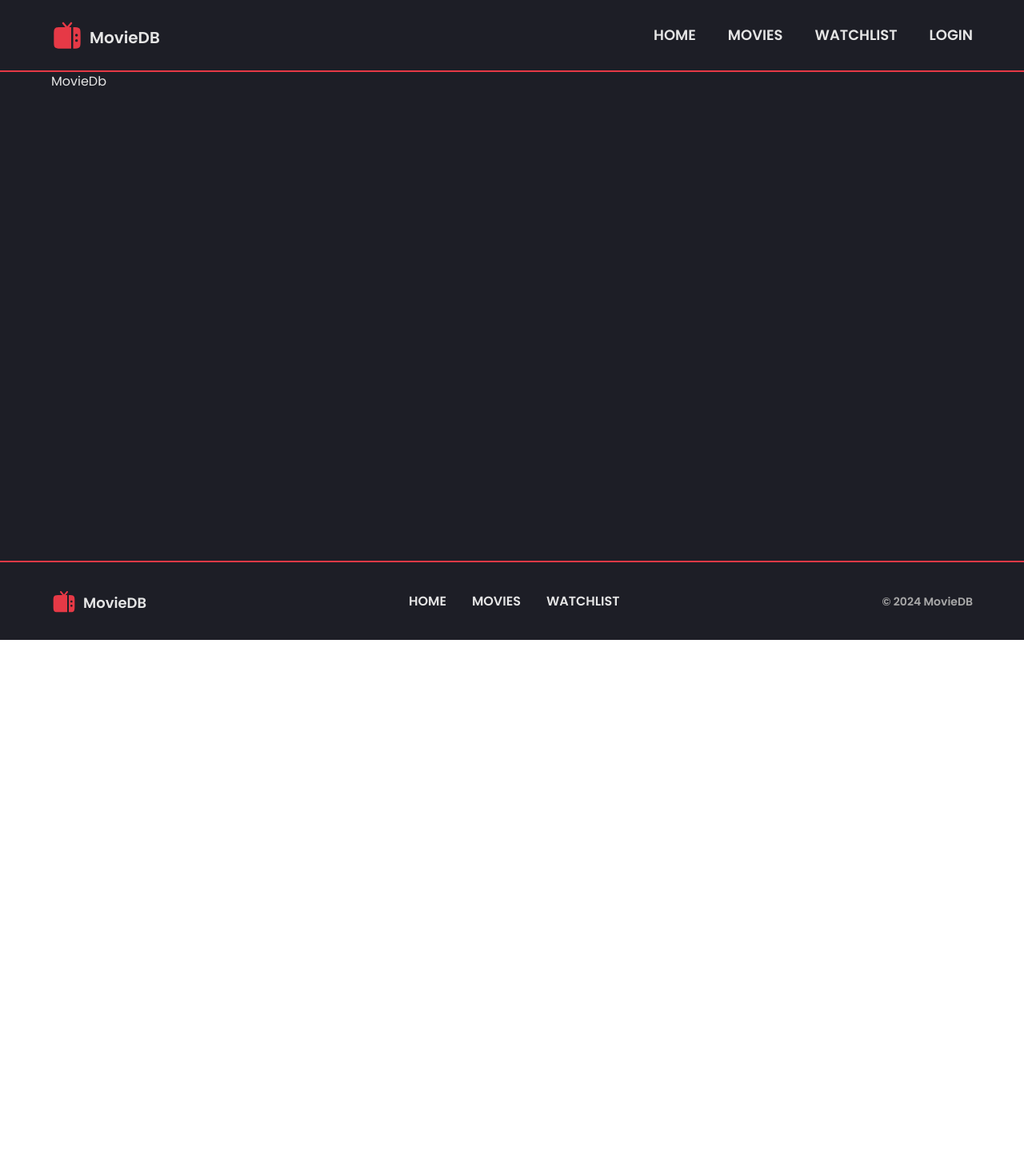
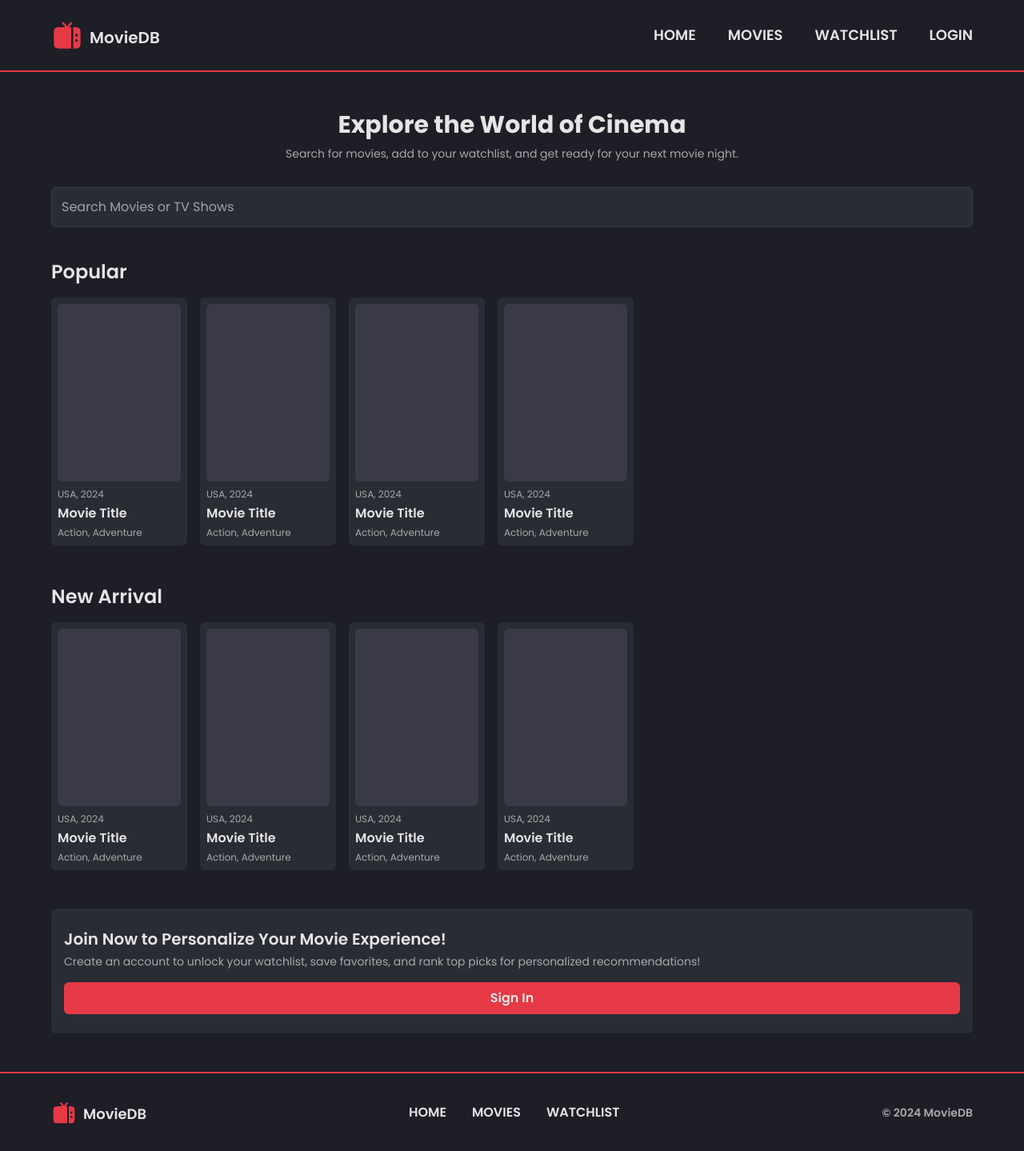
Before and after one commit to laurentiu-m/movie-database, a React (Vite) app: page / in a window 1280 px wide. Shown: the whole page at 80% size. Before the commit the page ends 800 px from the top, so only its background shows below. Built offline with nearby package versions, Linux system fonts and the light colour scheme.

Commit message:
Add Home page

```diff
--- /dev/null
+++ b/src/App.css
@@ -0,0 +1,8 @@
+::-webkit-scrollbar {
+  height: 6px;
+}
+
+::-webkit-scrollbar-thumb {
+  background-color: #3a3a46;
+  border-radius: 6px;
+}
--- a/src/App.jsx
+++ b/src/App.jsx
@@ -1,4 +1,5 @@
 import Navbar from "./components/Navbar";
+import Home from "./pages/Home";
 import Footer from "./components/Footer";
 
 function App() {
@@ -7,7 +8,7 @@ function App() {
       <Navbar />
 
       <main className="flex-grow px-6 tablet:px-12 laptop:px-16 laptop-l:px-24">
-        <h1>MovieDb</h1>
+        <Home />
       </main>
 
       <Footer />
--- /dev/null
+++ b/src/components/MovieBox.jsx
@@ -0,0 +1,21 @@
+const MovieBox = () => {
+  return (
+    <div className="flex-none w-[170px] h-[310px] rounded-md p-2 bg-surface">
+      <div className="w-full h-full flex flex-col justify-between gap-2">
+        <div className="bg-border w-full h-full rounded-md"></div>
+
+        <div className="flex flex-col gap-1">
+          <p className="text-xs text-textSecondary">USA, 2024</p>
+          <h1 className="text-base font-semibold overflow-hidden whitespace-nowrap text-ellipsis w-full">
+            Movie Title
+          </h1>
+          <p className="text-xs text-textSecondary overflow-hidden whitespace-nowrap text-ellipsis w-full">
+            Action, Adventure
+          </p>
+        </div>
+      </div>
+    </div>
+  );
+};
+
+export default MovieBox;
--- /dev/null
+++ b/src/pages/Home.jsx
@@ -0,0 +1,66 @@
+import MovieBox from "../components/MovieBox";
+import "../App.css";
+
+const Home = () => {
+  return (
+    <div className="flex flex-col gap-10 py-12">
+      <div className="flex flex-col gap-8 items-center text-center">
+        <div className="flex flex-col gap-2">
+          <h1 className="text-3xl font-bold">Explore the World of Cinema</h1>
+          <p className="text-sm text-textSecondary">
+            Search for movies, add to your watchlist, and get ready for your
+            next movie night.
+          </p>
+        </div>
+
+        <div className="w-full">
+          <input
+            type="text"
+            placeholder="Search Movies or TV Shows"
+            className="w-full p-3 rounded-md border border-border bg-surface"
+          />
+        </div>
+      </div>
+
+      <div className="flex flex-col gap-4">
+        <h1 className="text-2xl font-semibold">Popular</h1>
+
+        <div className="flex overflow-y-auto gap-4 pb-2">
+          <MovieBox />
+          <MovieBox />
+          <MovieBox />
+          <MovieBox />
+        </div>
+      </div>
+
+      <div className="flex flex-col gap-4">
+        <h1 className="text-2xl font-semibold">New Arrival</h1>
+
+        <div className="flex overflow-y-auto gap-4 pb-2">
+          <MovieBox />
+          <MovieBox />
+          <MovieBox />
+          <MovieBox />
+        </div>
+      </div>
+
+      <div className="flex flex-col gap-4 bg-surface rounded-md py-6 px-4">
+        <div className="flex flex-col gap-1">
+          <h1 className="text-xl font-semibold">
+            Join Now to Personalize Your Movie Experience!
+          </h1>
+          <p className="text-sm text-textSecondary">
+            Create an account to unlock your watchlist, save favorites, and rank
+            top picks for personalized recommendations!
+          </p>
+        </div>
+
+        <button className="bg-primary rounded-md p-2 font-semibold">
+          Sign In
+        </button>
+      </div>
+    </div>
+  );
+};
+
+export default Home;
```
